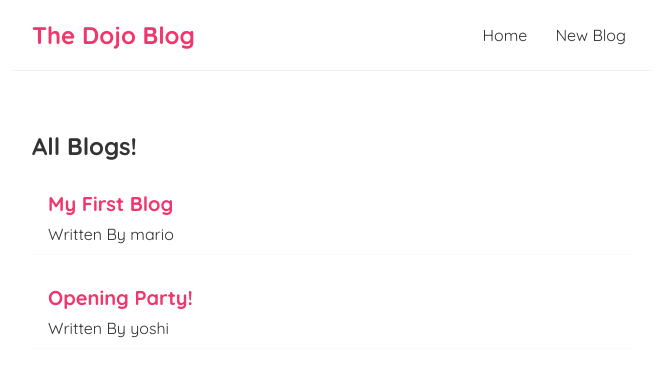
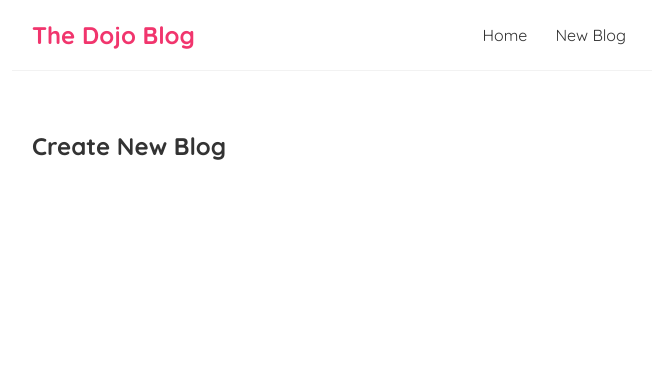
Before and after one commit to Geen-19/Dojo-Blog, a React (Create React App) app: page /create in a window 1280 px wide. Shown: the top 376 px of the page, without its empty margins (308-964 px from the left). Built offline with nearby package versions, Linux system fonts and the light colour scheme; data requests are answered from the project's data file.

Commit message:
The fetch was cleaned up whenever we move to a different route so that there wont be a clash

```diff
--- a/src/App.js
+++ b/src/App.js
@@ -1,6 +1,7 @@
 import Navbar from './Navbar';
 import Home from './Home';
-import { BrowserRouter as Router, Route, Switch  } from "react-router-dom";
+import { BrowserRouter as Router, Route, Switch } from 'react-router-dom';
+import Create from './Create';
 
 function App() {
   return (
@@ -9,8 +10,11 @@
         <Navbar />
         <div className="content">
           <Switch>
-          <Route path="/">
-            <Home/>
+            <Route exact path="/">
+              <Home />
+            </Route>
+            <Route path="/create">
+              <Create />
             </Route>
           </Switch>
         </div>
--- /dev/null
+++ b/src/Create.js
@@ -0,0 +1,10 @@
+
+const Create = () => {
+    return (
+        <div className="create">
+           <h2>Create New Blog</h2>
+        </div>
+     );
+}
+
+export default Create;
--- a/src/Home.js
+++ b/src/Home.js
@@ -1,4 +1,4 @@
-import { useState, useEffect } from "react"
+
 import BlogList from "./BlogList";
 import useFetch from "./usefetch";
 
--- a/src/Navbar.js
+++ b/src/Navbar.js
@@ -1,10 +1,12 @@
+import { Link } from "react-router-dom";
 const Navbar = () => {
     return (
         <nav className="navbar">
             <h1>The Dojo Blog</h1>
             <div className="links">
-                <a href="/">Home</a>
-                <a href="/create" >New Blog</a>
+
+                <Link to="/">Home</Link>
+                <Link to="/create" >New Blog</Link>
             </div>
         </nav>
       );
--- a/src/usefetch.js
+++ b/src/usefetch.js
@@ -6,7 +6,11 @@
 
     // custom hooks in react start with use
     useEffect(() => {
-        fetch(url)
+        const abortCont = new AbortController();
+
+
+
+        fetch(url, {signal: abortCont.signal})
             .then(Res => {
                 console.log(Res);
                 if(!Res.ok){
@@ -20,10 +24,17 @@
                 setIsPending(false);
             })
             .catch(err => {
-                setError(err.message);
-                setIsPending(false);
+                if (err.name == 'AbortError'){
+                    console.log('fetch aborted');
+                }
+                else {
+                    setError(err.message);
+                    setIsPending(false);
+                }
+
             })
-    }, []);
+            return () => abortCont.abort();
+    }, [url]);
 
     return { data, isPending, error }
 }
```
Lines whose indentation alone changed are shown as unchanged.
